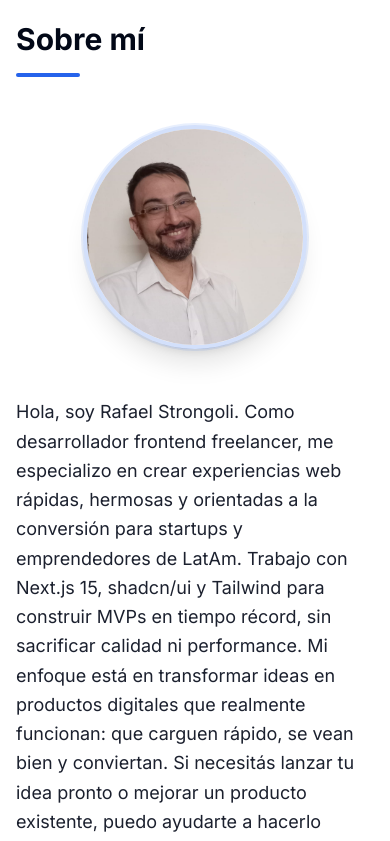
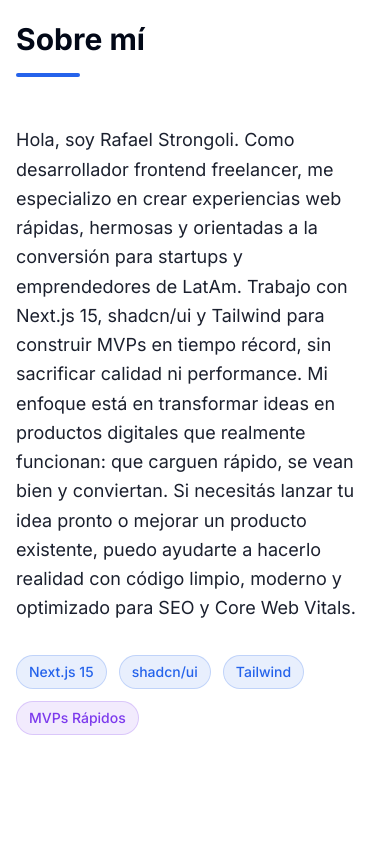
Before and after one commit to rafaric/strongoli-portfolio-2026, a Next.js app: page / in a window 390 px wide. Shown: the part 1160-2001 px from the top of the page. Built offline with nearby package versions, Linux system fonts and the light colour scheme.

Commit message:
fix: hide about photo on mobile to avoid duplication

```diff
--- a/src/components/custom/about-section.tsx
+++ b/src/components/custom/about-section.tsx
@@ -23,8 +23,8 @@ export function AboutSection() {
         </FadeIn>
 
         <div className="grid lg:grid-cols-2 gap-12 lg:gap-16 items-center">
-          {/* Photo - Left Column (desktop) */}
-          <FadeIn direction="right" delay={0.1} className="order-1 lg:order-1 flex justify-center lg:justify-start">
+          {/* Photo - Left Column (desktop only) */}
+          <FadeIn direction="right" delay={0.1} className="hidden lg:flex justify-center lg:justify-start">
             <div className="relative w-56 h-56 sm:w-64 sm:h-64 lg:w-72 lg:h-72 rounded-full overflow-hidden border-4 border-primary/20 shadow-xl ring-2 ring-primary/10">
               <Image
                 src="/images/1000000136.jpg"
```
